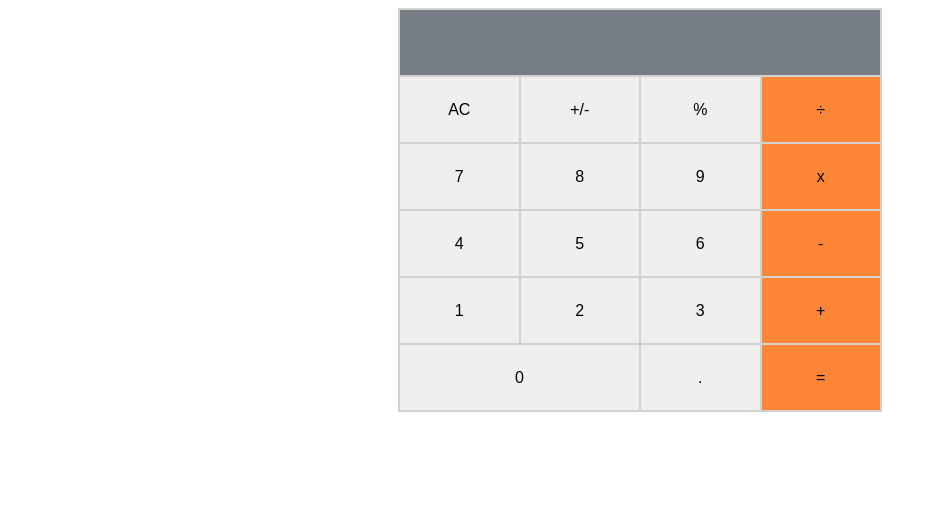
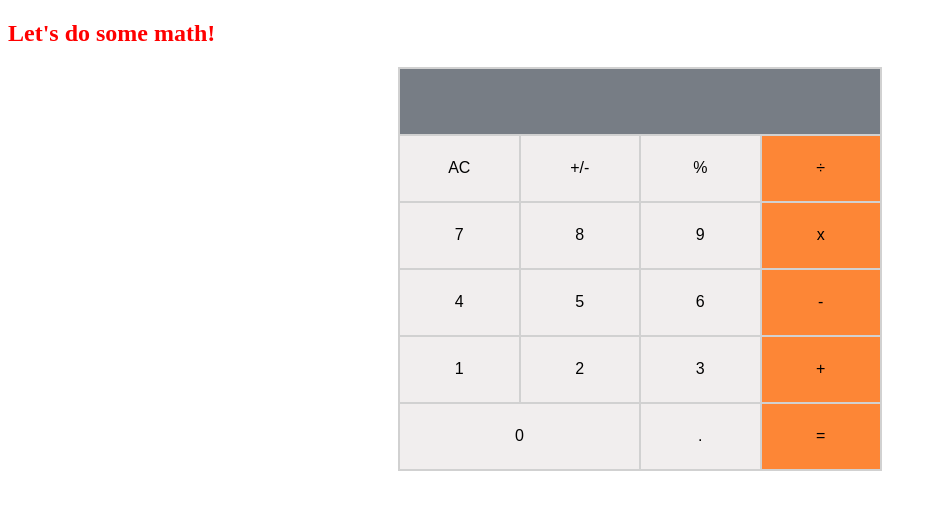
Before and after one commit to zhadier/math-magicians, a React (Create React App) app: page /calculator in a window 1280 px wide. Shown: the top 510 px of the page, without its empty margins (0-935 px from the left). Built offline with nearby package versions, Linux system fonts and the light colour scheme.

Commit message:
update calculator component

```diff
--- a/src/components/Calculator.js
+++ b/src/components/Calculator.js
@@ -34,6 +34,10 @@ const Calculator = () => {
   ];
 
   return (
+    <section className="calculator-section">
+      <div className="container-heading">
+        <h2>Let&apos;s do some math!</h2>
+      </div>
       <div className="container-calculator">
         <div className="display">
           {total || ''}
@@ -68,6 +72,7 @@ const Calculator = () => {
           );
         })}
       </div>
+    </section>
   );
 };
 
```
Lines whose indentation alone changed are shown as unchanged.
